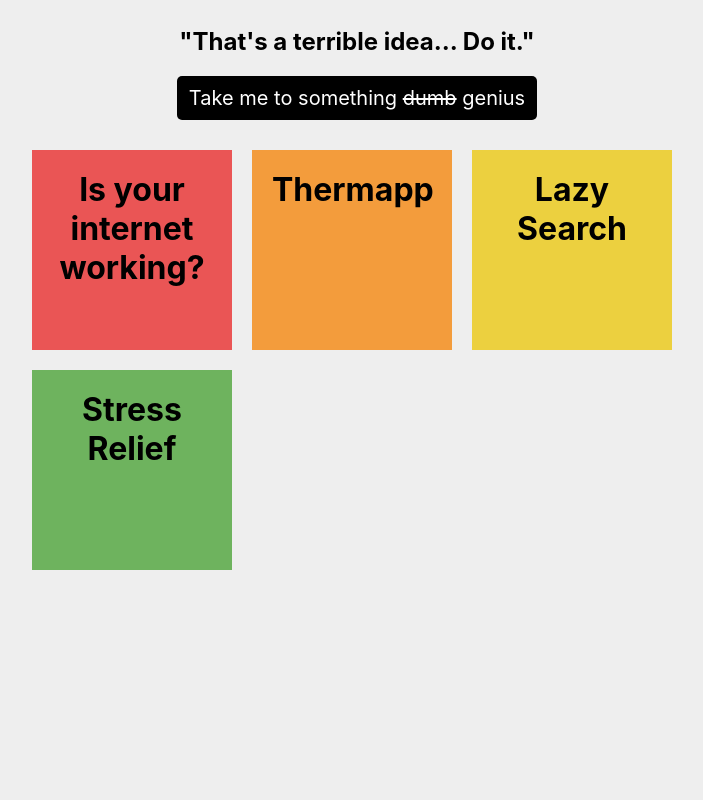
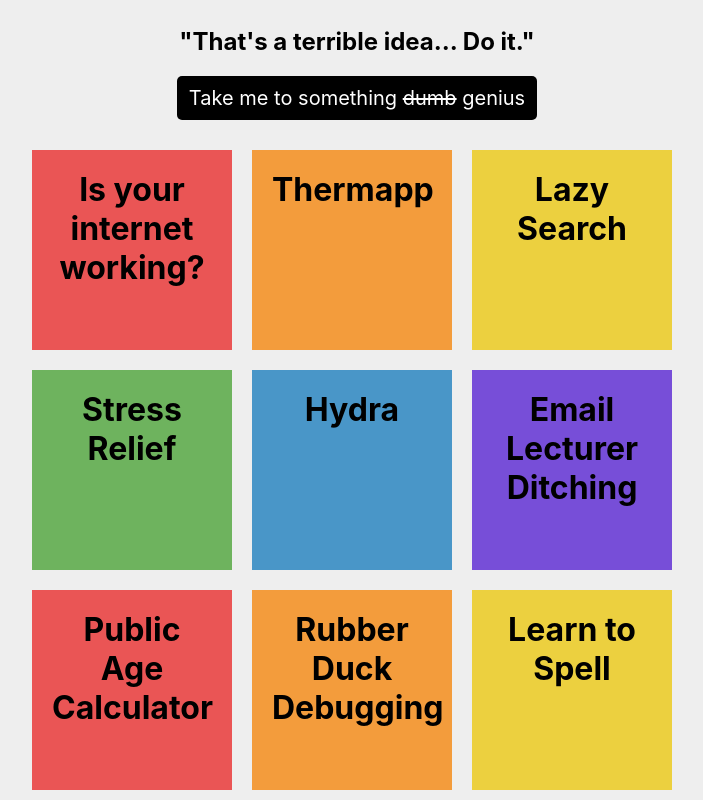
Before and after one commit to Pyxxil/TerribleHack, a React (Vite) app: page / in a window 1280 px wide. Shown: the part 252-1052 px from the top of the page, without its empty margins (283-986 px from the left). Before the commit the page ends 832 px from the top, so only its background shows below. Built offline with nearby package versions, Linux system fonts and the light colour scheme; no server answers.

Commit message:
Add more links

```diff
--- a/src/HomePage/index.tsx
+++ b/src/HomePage/index.tsx
@@ -21,7 +21,12 @@ const HomePage = () => {
     "/isInternetWorking",
     "/thermapp",
     "/lazysearch",
-    "/StressRelief"
+    "/StressRelief",
+    "/hydra_page",
+    "/EmailLecturer",
+    "/publicAge",
+    "/rubberducky",
+    "/howdoispell"
   ]
 
   function getColour() {
@@ -59,6 +64,11 @@ const HomePage = () => {
       <Card link="/thermapp" title="Thermapp" colour={getColour()} />
       <Card link="/lazysearch" title="Lazy Search" colour={getColour()} />
       <Card link="/StressRelief" title="Stress Relief" colour={getColour()} />
+      <Card link="/hydra_page" title="Hydra" colour={getColour()} />
+      <Card link="/EmailLecturer" title="Email Lecturer Ditching" colour={getColour()} />
+      <Card link="/publicAge" title="Public Age Calculator" colour={getColour()} />
+      <Card link="/rubberducky" title="Rubber Duck Debugging" colour={getColour()} />
+      <Card link="/howdoispell" title="Learn to Spell" colour={getColour()} />
     </div>
 
   </div>;
```
